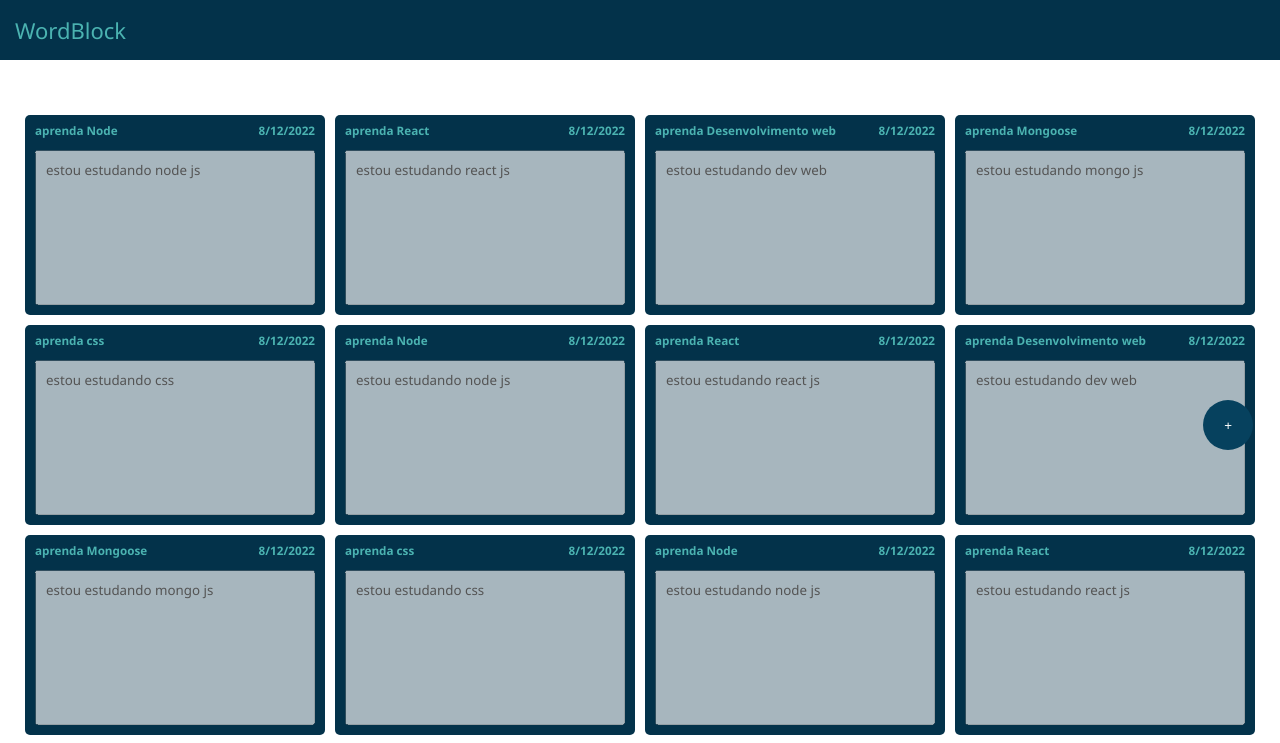
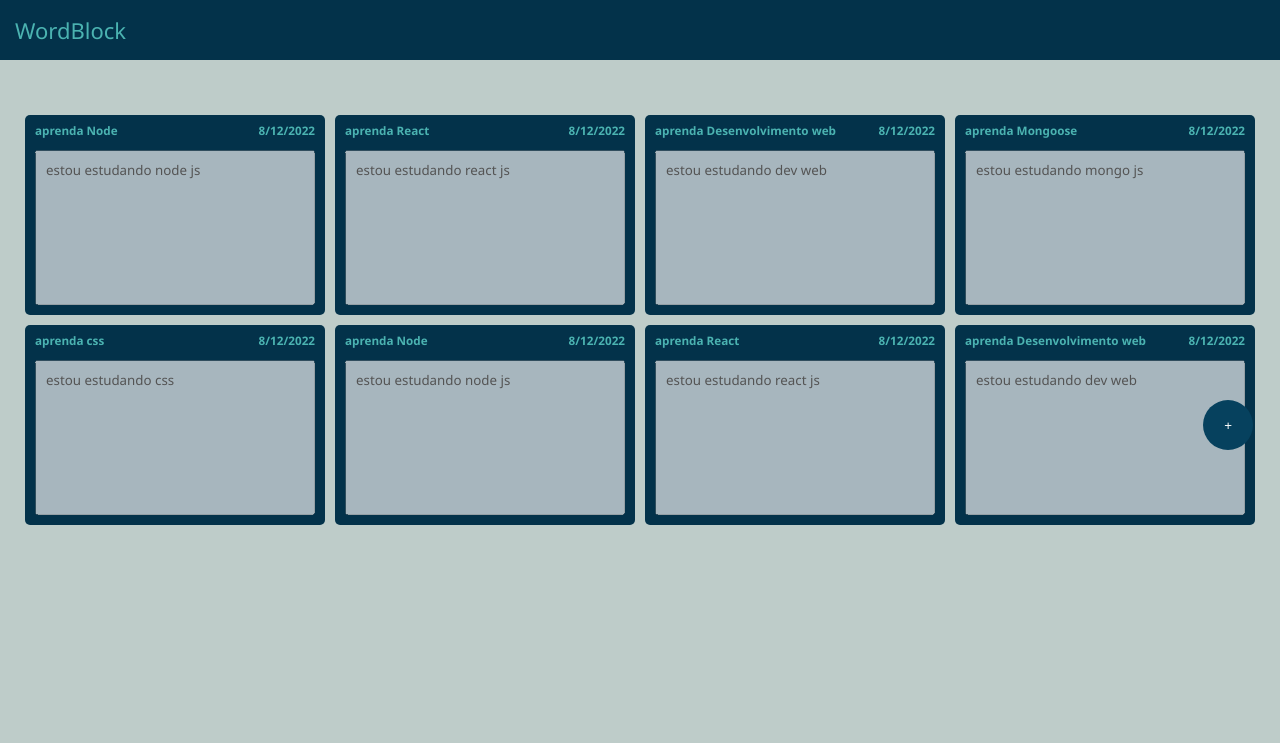
Before and after one commit to diegodevelopertec/bloco-de-notas, a React (Vite) app: page /notes in a window 1280 px wide. Shown: the top 743 px of the page. Built offline with nearby package versions, Linux system fonts and the light colour scheme.

Commit message:
passando dados do modal para os cards

```diff
--- a/index.html
+++ b/index.html
@@ -1,5 +1,5 @@
 <!DOCTYPE html>
-<html lang="en-us">
+<html lang="pt-br">
   <head>
     <meta charset="UTF-8" />
     <link rel="icon" type="image/svg+xml" href="/vite.svg" />
--- a/src/App.styled.ts
+++ b/src/App.styled.ts
@@ -5,8 +5,7 @@ import styled from 'styled-components'
 export const Container=styled.div`
 display:flex;
 flex-direction:column;
-
-
+background-color:#beccc9;
 
 
 `
@@ -26,7 +25,6 @@ margin-bottom:5%;
 export const ContainerContent=styled.div`
 display:flex;
 justify-content:center;
-width:100%;
 margin-top:10px;
 
 `
@@ -35,6 +33,7 @@ export const Main=styled.main`
 display:flex;
 flex-wrap:wrap ;
 justify-content:center;
+
 
 
 @media screen and (max-width:920px){
@@ -67,6 +66,7 @@ flex-wrap:wrap;
 margin-top:100px;
 
 
+
 @media screen and (max-width:700px){
     margin-top:20px;
 }
--- a/src/App.tsx
+++ b/src/App.tsx
@@ -1,4 +1,4 @@
-import React, { useState } from 'react'
+import React, { useEffect, useState } from 'react'
 import * as S from './App.styled'
 import { BotaoFixo } from './Components/BotaoFixo'
 import { Modal } from './Components/Modal'
@@ -6,8 +6,12 @@ import { Card } from './Components/Card'
 import { Notes } from './data/notes'
 
 const App=()=>{
+  let [list,setListofNotes]=useState(Notes)
+  let [onModal,setOnModal]=useState(false)
 
-  let [onModal,setOnModal]=useState(false)
+
+
+
 const actionsModal={
     openModal:()=>{
       setOnModal(true)
@@ -25,7 +29,7 @@ return <>
       <S.Main>
         <S.ListContainer >
 
-        { Notes.map((item,index)=>(
+        {list.map((item,index)=>(
             <div>
                 <Card key={index} title={item.title} content={item.content} data={item.data} />
             </div>))
--- a/src/Components/Card/index.tsx
+++ b/src/Components/Card/index.tsx
@@ -15,7 +15,7 @@ export const Card=({title,content,data}:Props)=>{
             <span><h3>{data}</h3></span>
         </S.cardData>
         <S.cardContent>
-            <textarea disabled name="" id="" >{content}</textarea>
+            <textarea disabled name="" id="" value={content}></textarea>
         </S.cardContent>
     </S.cardContainer>
 
--- a/src/Components/Modal/index.tsx
+++ b/src/Components/Modal/index.tsx
@@ -2,6 +2,9 @@ import { ChangeEvent, useEffect, useState } from 'react'
 import S from './style.module.css'
 import {Notes} from '../../data/notes'
 
+
+
+//types
 type Props={
     activateOffModal:()=>void;
 
@@ -9,15 +12,17 @@ type Props={
 
 
 export const Modal=({activateOffModal}:Props)=>{
+
+//variables
 const d=new Date()
 const [title,setTitle]=useState('')
 const [content,setNoteContent]=useState('')
+const [error,setError]=useState(false)
 
 
 
 
-
-
+//functions
 const formActions={
     titleContent:(e:ChangeEvent<HTMLInputElement>)=>{
         setTitle(e.target.value)
@@ -30,18 +35,19 @@ const formActions={
 
 const addNewNote=()=>{
     if(title && content){
-        let newItem={
-            id:Notes.length+1,
-            title,
-            content,
+
+        let item={
+            id:Notes.length + 1,
+            content,title,
             data:d.toLocaleDateString()
         }
-        Notes.unshift(newItem)
+
+        Notes.unshift(item)
         console.log(Notes);
         activateOffModal()
 
     }else{
-        alert('Todos os campos devem estar preenchidos')
+      alert('Todos os campos devem ser Preenchidos')
     }
 
 
@@ -51,8 +57,8 @@ return <>
         <div className={S.modalContainer}>
             <div className={S.modalData}>
                 <div className={S.dataTitle}>
-                    <span>Title</span>
-                    <input type="text" value={title} onChange={formActions.titleContent}  />
+                    <div className={S.title}>Title</div>
+                  <div className={S.cxInput}>  <input type="text" value={title} onChange={formActions.titleContent}  /></div>
                 </div>
                 <div className={S.dataContent}>
                     <span>Anotação</span>
--- a/src/Components/Modal/style.module.css
+++ b/src/Components/Modal/style.module.css
@@ -10,6 +10,7 @@
     border-radius: 10px;
     position: fixed;
     top: 100px;
+    box-shadow: 0px 0px 10px #eee;
 }
 
 
@@ -22,15 +23,20 @@
 .dataTitle{
     display: flex;
 }
-.dataTitle span{
-    padding: 2%;
+.title{
+    padding: 10px;
     background-color: #eee;
 }
+.cxInput{
+   flex: 1;
+}
 .dataTitle input{
-    flex: 1;
+
     border: none;
     outline: none;
     padding: 10px;
+    width: 100%;
+    height: 100%;
 }
 
 .dataContent{
@@ -72,7 +78,7 @@
     margin-right: 5px;
 }
 .modalButtons .BtnCancel:hover{
-    background-color: #db1822 ;
+    background-color: #b8040d;
     margin-right: 5px;
     cursor: pointer;
 }
@@ -81,7 +87,16 @@
     margin-left: 5px;
 }
 .modalButtons .BtnAdd:hover{
-    background-color:#0fd464;
+    background-color:#0b9e1f;
     margin-left: 5px;
     cursor: pointer;
 }
+
+.MensageErrorStyle{
+background-color:red;
+color:rgb(212, 41, 41);
+position: fixed;
+top: 1%;
+
+
+}
--- a/src/data/notes.ts
+++ b/src/data/notes.ts
@@ -2,11 +2,6 @@ import { List } from "../types/list"
 
 let d=new Date()
 export const Notes:List[]=[
-   {id:1,title:'aprenda Node',content:'estou estudando node js',data:d.toLocaleDateString()},
-    {id:2,title:'aprenda React',content:'estou estudando react js',data:d.toLocaleDateString()},
-    {id:3,title:'aprenda Desenvolvimento web',content:'estou estudando dev web',data:d.toLocaleDateString()},
-    {id:4,title:'aprenda Mongoose',content:'estou estudando mongo js',data:d.toLocaleDateString()},
-    {id:5,title:'aprenda css',content:'estou estudando css',data:d.toLocaleDateString()},
     {id:1,title:'aprenda Node',content:'estou estudando node js',data:d.toLocaleDateString()},
     {id:2,title:'aprenda React',content:'estou estudando react js',data:d.toLocaleDateString()},
     {id:3,title:'aprenda Desenvolvimento web',content:'estou estudando dev web',data:d.toLocaleDateString()},
@@ -15,13 +10,6 @@ export const Notes:List[]=[
     {id:1,title:'aprenda Node',content:'estou estudando node js',data:d.toLocaleDateString()},
     {id:2,title:'aprenda React',content:'estou estudando react js',data:d.toLocaleDateString()},
     {id:3,title:'aprenda Desenvolvimento web',content:'estou estudando dev web',data:d.toLocaleDateString()},
-    {id:4,title:'aprenda Mongoose',content:'estou estudando mongo js',data:d.toLocaleDateString()},
-    {id:5,title:'aprenda css',content:'estou estudando css',data:d.toLocaleDateString()},
-    {id:1,title:'aprenda Node',content:'estou estudando node js',data:d.toLocaleDateString()},
-    {id:2,title:'aprenda React',content:'estou estudando react js',data:d.toLocaleDateString()},
-    {id:3,title:'aprenda Desenvolvimento web',content:'estou estudando dev web',data:d.toLocaleDateString()},
-    {id:4,title:'aprenda Mongoose',content:'estou estudando mongo js',data:d.toLocaleDateString()},
-    {id:5,title:'aprenda css',content:'estou estudando css',data:d.toLocaleDateString()}
 
 
 ]
--- a/src/index.css
+++ b/src/index.css
@@ -5,3 +5,7 @@
   font-family: 'Segoe UI', Tahoma, Geneva, Verdana, sans-serif;
 
 }
+body{
+  height: 100%;
+  width: 100%;
+}
--- a/src/types/list.ts
+++ b/src/types/list.ts
@@ -6,3 +6,9 @@ export type List={
     content:string,
     data:string
 }
+export type itemList={
+    id:number,
+    title:string,
+    content:string,
+    data:string
+}
```
Also changed, not shown: 1 other file (tests, documents, lock files or other folders).
